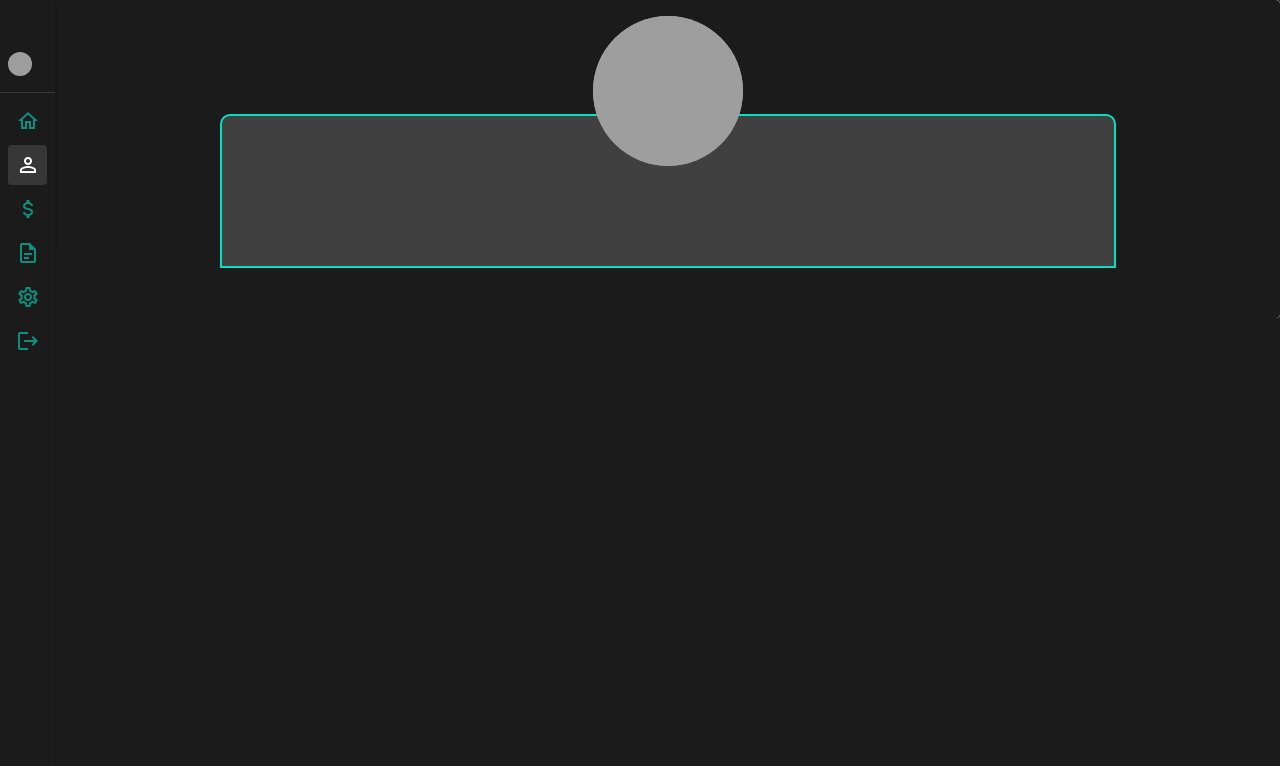
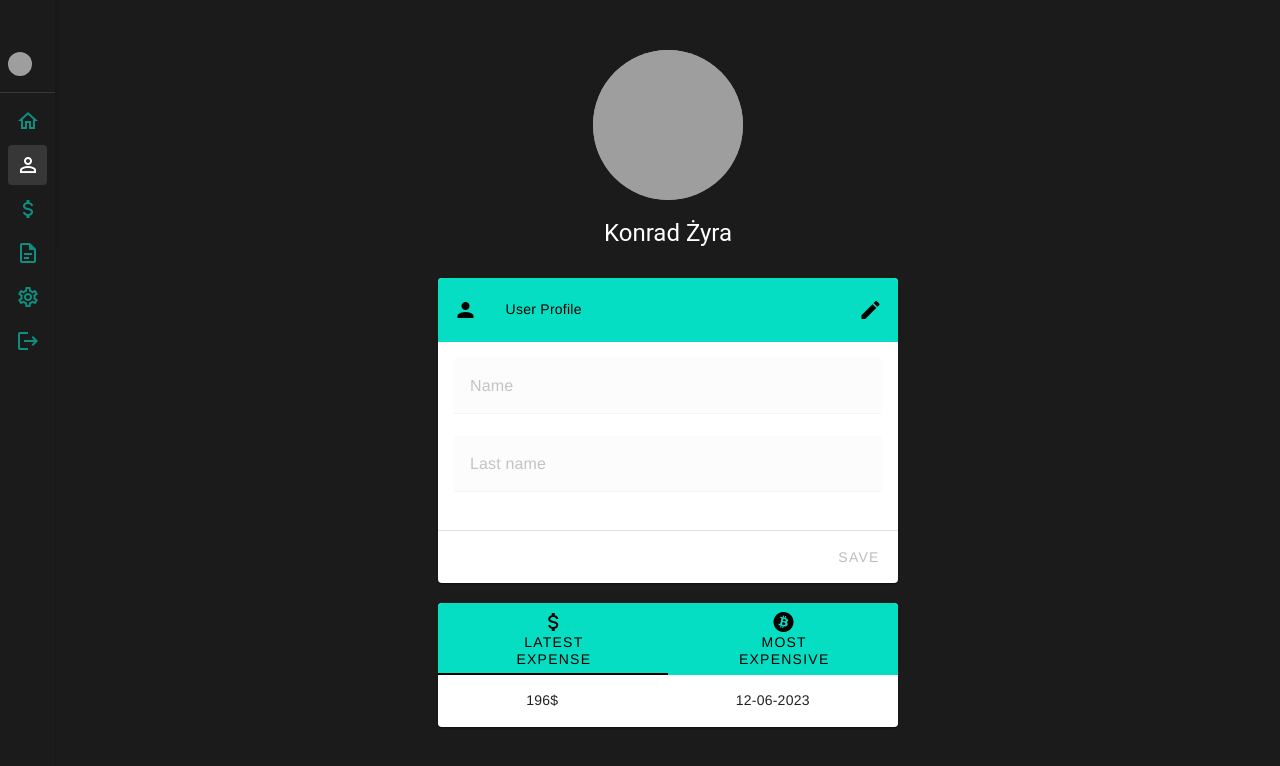
Before and after one commit to Zyrekk/expense-tracker, a Vue app: page /profile in a window 1280 px wide. Shown: the top 766 px of the page. Built offline with nearby package versions, Linux system fonts and the light colour scheme; grey boxes are pictures that could not be loaded.

Commit message:
profile completed

```diff
--- a/package.json
+++ b/package.json
@@ -14,6 +14,7 @@
     "@fortawesome/free-solid-svg-icons": "^6.4.0",
     "@fortawesome/vue-fontawesome": "^3.0.3",
     "@mdi/font": "^7.2.96",
+    "chart.js": "^4.3.0",
     "core-js": "^3.8.3",
     "vue": "^3.2.13",
     "vue-router": "^4.0.3",
--- a/src/components/DashBoardComponent.vue
+++ b/src/components/DashBoardComponent.vue
@@ -10,22 +10,25 @@
       <v-card class="pt-16 card__flex" width="100%" flat>
         <div class="card-content">
           <div class="card-content__left">
-            <v-card class="width" color="">
-              <v-toolbar color="#06dec3">
+            <v-card class="width" height="60%" color="">
+              <v-toolbar color="#06dec3" height="30%">
                 <v-card-text class="font-size">Add a new expense category</v-card-text>
               </v-toolbar>
 
               <v-card-text>
+
+
                 <v-text-field
+                    class="font-color input-height"
                     base-color="black"
                     color="#06dec3"
                     variant="outlined"
                     label="Category"
-                    class="font-color"
                     placeholder="Category"
                     v-model="category"
+                    density="compact"
+                ></v-text-field>
 
-                ></v-text-field>
 
                 <v-textarea
                     base-color="black"
@@ -35,6 +38,7 @@
                     class="font-color"
                     placeholder="Description"
                     no-resize
+                    density="compact"
                     v-model="description"
                 ></v-textarea>
               </v-card-text>
@@ -43,13 +47,12 @@
                 <v-spacer></v-spacer>
                 <v-btn
                        color="#06dec3"
-                       size="large"
                        variant="elevated"
                        type="submit" @click="handleAddItem"> Add</v-btn>
               </v-card-actions>
             </v-card>
             <v-card color="#1b1b1b" class="width" flat>
-              <v-card-text class="pt-15 mb-0 text-white font-size">Expense Categories</v-card-text>
+              <v-card-text class="pt-15 mb-0 text-white font-size__chart">Expense Categories</v-card-text>
               <v-expansion-panels color="#06dec3" variant="inset" class="d-inline-block  my-4">
                 <v-expansion-panel
                     class="mt-2"
@@ -61,7 +64,10 @@
               </v-expansion-panels>
             </v-card>
           </div>
-          <v-card>wykres</v-card>
+          <v-card color="#1b1b1b" class="chart-size mt-16 d-flex flex-column" flat>
+            <span class="pt-15 height mb-0 text-white font-size__chart">Quick overview of expenses</span>
+            <canvas id="myChart"></canvas>
+          </v-card>
         </div>
       </v-card>
     </v-card>
@@ -71,9 +77,32 @@
 <script>
 
 import {ref} from "vue";
+import Chart from 'chart.js/auto';
+import {useStore} from "vuex";
 
 export default {
   name: "DashboardComponent",
+  mounted() {
+    const store=useStore();
+    const ctx = document.getElementById('myChart');
+    const categories=store.state.categories.map((item)=>{
+      return item.name
+    })
+    const chartValues=store.state.categories.map((item)=>{
+      return item.summary
+    })
+    new Chart(ctx, {
+      type: 'pie',
+      data: {
+        labels: categories,
+        datasets: [{
+          label: 'Summary cost in PLN ',
+          data: chartValues,
+          borderWidth: 1
+        }]
+      },
+    });
+  },
   setup() {
     window.scrollTo({
       top: 0,
@@ -97,6 +126,7 @@ export default {
       description: "My car is broken"
     }])
 
+
     return {categoryList, category, description, handleAddItem}
   }
 }
@@ -108,8 +138,23 @@ export default {
   font-weight: 500;
 }
 
+.font-size__chart{
+  font-size: 24px;
+  padding-bottom: 40px;
+  font-weight: 500;
+}
+
+.height{
+  height: fit-content;
+  line-height: 1.25rem;
+}
+
+.chart-size{
+  width: 50%;
+}
+
 .width {
-  width: 50%;
+  width: 60%;
 }
 
 .font-color {
@@ -147,12 +192,6 @@ export default {
   width: 100%;
 }
 
-.avatar {
-  z-index: 100;
-  top: -100px;
-  left: 0;
-}
-
 @media only screen and (max-width: 768px) {
   .width {
     width: 100%;
@@ -163,6 +202,9 @@ export default {
   .card-content{
     flex-direction: column;
   }
+  .chart-size{
+    width: 100%;
+  }
 }
 
 </style>
--- a/src/components/MainProfile.vue
+++ b/src/components/MainProfile.vue
@@ -1,20 +1,143 @@
 <template>
   <div class="profile">
     <v-card
-        class="card"
+        class="card d-flex justify-center"
         height="100%"
         width="100%"
         rounded
+        color="#1b1b1b"
         flat
     >
-      <v-card class="pt-16 card__flex" width="100%">
+      <v-card class=" card__flex" width="100%" height="50%">
         <div class="card-content">
-          <v-avatar color="grey" size="150" rounded="50" class="avatar">
+          <v-avatar color="grey" size="150" rounded="50">
             <v-img
                 cover
                 src="https://cdn.vuetifyjs.com/images/profiles/marcus.jpg"
             ></v-img>
           </v-avatar>
+          <v-card-text class="text-white text-h5 mb-3">Konrad Żyra</v-card-text>
+          <v-card
+              class="mb-5"
+              color="white"
+              width="90%"
+          >
+            <v-toolbar flat color="#06dec3">
+              <v-btn icon="mdi-account"></v-btn>
+
+              <v-card-text class="text-left font-weight-light">
+                User Profile
+              </v-card-text>
+
+              <v-spacer></v-spacer>
+
+              <v-btn
+                  icon
+                  @click="edit"
+              >
+                <v-fade-transition leave-absolute>
+                  <v-icon v-if="isEditing">mdi-close</v-icon>
+
+                  <v-icon v-else>mdi-pencil</v-icon>
+                </v-fade-transition>
+              </v-btn>
+            </v-toolbar>
+
+            <v-card-text>
+              <v-text-field
+                  :disabled="!isEditing"
+                  base-color="black"
+                  color="#06dec3"
+                  label="Name"
+              ></v-text-field>
+
+              <v-text-field
+                  :disabled="!isEditing"
+                  base-color="black"
+                  color="#06dec3"
+                  label="Last name"
+              ></v-text-field>
+            </v-card-text>
+
+            <v-divider></v-divider>
+
+            <v-card-actions>
+              <v-spacer></v-spacer>
+
+              <v-btn
+                  :disabled="!isEditing"
+                  @click="save"
+              >
+                Save
+              </v-btn>
+            </v-card-actions>
+
+            <v-snackbar
+                v-model="hasSaved"
+                :timeout="2000"
+                attach
+                width="100%"
+                position="absolute"
+                location="bottom left"
+            >
+              Your profile has been updated
+            </v-snackbar>
+          </v-card>
+<!--          <v-card-->
+<!--              class="mx-auto"-->
+<!--              color="white"-->
+<!--              width="90%"-->
+<!--              max-width="344"-->
+
+<!--          >-->
+<!--            <v-card-item>-->
+<!--              <div>-->
+<!--                <div class="text-overline mb-1">-->
+<!--                  Latest expense-->
+<!--                </div>-->
+
+<!--                <div class="text-caption">1547$ - 2023.11.09</div>-->
+<!--              </div>-->
+<!--            </v-card-item>-->
+
+<!--            <v-card-actions>-->
+<!--              <v-btn variant="outlined">-->
+<!--                Button-->
+<!--              </v-btn>-->
+<!--            </v-card-actions>-->
+<!--          </v-card>-->
+          <v-card
+          width="90%"
+          >
+            <v-tabs
+                v-model="tab"
+                bg-color="#06dec3"
+                centered
+                stacked
+            >
+              <v-tab width="50%" value="tab-latest">
+                <v-icon>mdi-currency-usd</v-icon>
+                <span>Latest</span>
+                <span>expense</span>
+
+              </v-tab>
+
+              <v-tab width="50%" value="tab-most">
+                <v-icon>mdi-bitcoin</v-icon>
+                <span>Most</span>
+                <span>expensive</span>
+              </v-tab>
+            </v-tabs>
+
+            <v-window v-model="tab">
+              <v-window-item v-for="item in data" :key="item" :value="'tab-' + item.name">
+                <v-card class="d-flex justify-space-around">
+                  <v-card-text>{{item.price}}</v-card-text>
+                  <v-card-text>{{item.date}}</v-card-text>
+                </v-card>
+              </v-window-item>
+            </v-window>
+          </v-card>
         </div>
       </v-card>
     </v-card>
@@ -23,15 +146,35 @@
 
 <script>
 import NavigationBar from "@/components/NavigationBar.vue";
+import {ref} from "vue";
 
 export default {
   name: "MainProfile",
   components: {NavigationBar},
+  data() {
+    return {
+      text: 'Lorem ipsum dolor sit amet, consectetur adipiscing elit, sed do eiusmod tempor incididunt ut labore et dolore magna aliqua. Ut enim ad minim veniam, quis nostrud exercitation ullamco laboris nisi ut aliquip ex ea commodo consequat.',
+    }
+  },
   setup(){
     window.scrollTo({
       top: 0,
       behavior: 'smooth'
     });
+    const tab=ref(null)
+    const data=ref([{name:'latest',price:'196$',date:'12-06-2023'},{name:'most',price:'1961$',date:'11-02-2021'}])
+    const hasSaved=ref(false)
+    const isEditing=ref(false)
+
+    const edit=()=>{
+        isEditing.value=!isEditing.value
+    }
+    const save=()=>{
+      hasSaved.value=true
+      console.log('saved')
+    }
+
+    return{hasSaved,isEditing,tab,data,edit,save}
   }
 }
 </script>
@@ -55,16 +198,17 @@ export default {
 .card-content{
   border-radius: 10px 10px 0 0;
   position: relative;
+  display: flex;
+  align-items: center;
+  flex-direction: column;
   margin: 50px 20px 50px 76px;
-  width: 70%;
-  background: rgba(255, 255, 255, 0.16);
-  border: 2px solid #06dec3;
+  width: 40%;
 }
 
-.avatar{
-  z-index: 100;
-  top: -100px;
-  left: 0;
+@media only screen and (max-width: 768px) {
+  .card-content{
+    width: 100%;
+  }
 }
 
 </style>
--- a/src/components/NavigationBar.vue
+++ b/src/components/NavigationBar.vue
@@ -82,7 +82,6 @@
             prepend-avatar="https://cdn.vuetifyjs.com/images/profiles/marcus.jpg"
             title="John Leider"
             nav
-
         >
           <template v-slot:append>
             <v-btn
--- a/src/router/index.js
+++ b/src/router/index.js
@@ -5,6 +5,10 @@ import DashboardView from "@/views/DashboardView.vue";
 import ProfileView from "@/views/ProfileView.vue";
 
 const routes = [
+  {
+    path: '/',
+    redirect:'/login'
+  },
   {
     path: '/login',
     name: 'login',
--- a/src/store/index.js
+++ b/src/store/index.js
@@ -4,6 +4,15 @@ export default createStore({
   state: {
     login:"test",
     password:"test",
+    categories:[{
+      name: "food",
+      description: "I like eat pizza",
+      summary:1576,
+    }, {
+      name: "car",
+      description: "My car is broken",
+      summary:1276,
+    }]
   },
   getters: {
   },
```
Also changed, not shown: 2 other files (tests, documents, lock files or other folders).
